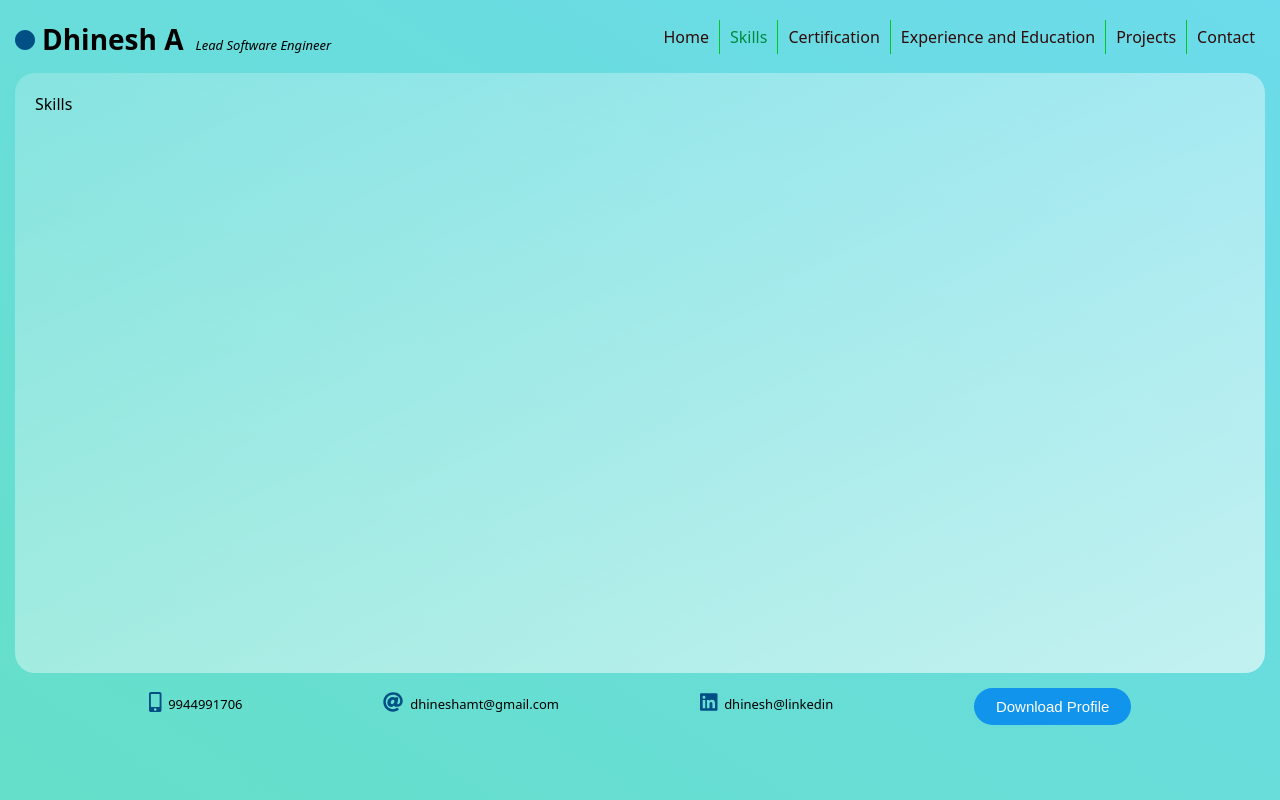
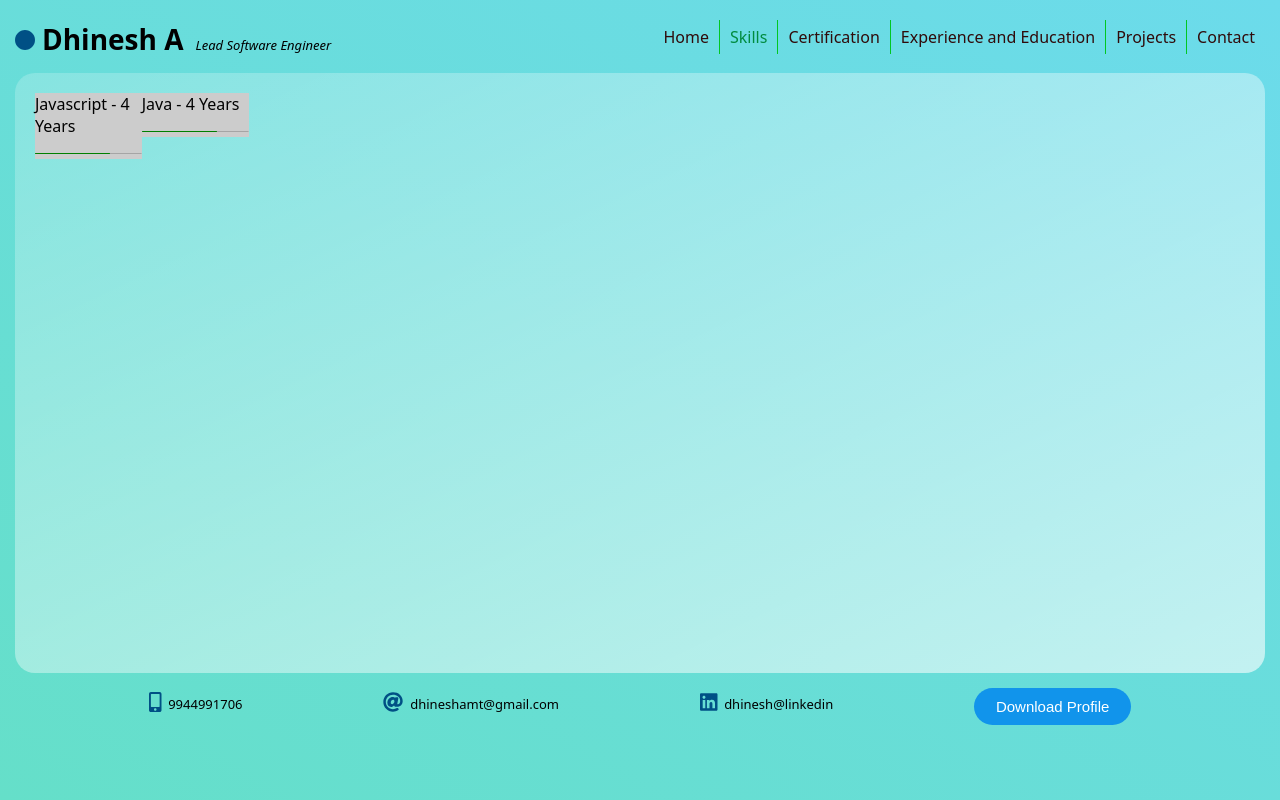
Before and after one commit to Dhineshamt/profile_website, a React (Create React App) app: page /skills in a window 1280 px wide. Built offline with nearby package versions, Linux system fonts and the light colour scheme.

Commit message:
Adding progress bar for skills

```diff
--- a/package.json
+++ b/package.json
@@ -12,6 +12,7 @@
     "@testing-library/user-event": "^13.5.0",
     "history": "^5.2.0",
     "latest": "^0.2.0",
+    "rc-progress": "^3.2.4",
     "react": "^17.0.2",
     "react-dom": "^17.0.2",
     "react-router": "6.2.1",
--- a/src/components/Skills.js
+++ b/src/components/Skills.js
@@ -1,5 +1,21 @@
+import { Line, Circle } from 'rc-progress';
+import { Fragment } from 'react';
+
 export const Skills = () => {
     return (
-        <div>Skills</div>
+        <div className='skills-table'>
+
+            <div className='skills-table-row'>
+                <div className='skills-table-col'>
+                    Javascript - 4 Years
+                    <Line percent="70" strokeWidth="1" strokeColor="green" trailWidth="0.5" trailColor="grey" />
+                </div>
+
+                <div className='skills-table-col'>
+                    Java - 4 Years
+                    <Line percent="70" strokeWidth="1" strokeColor="green" trailWidth="0.5" trailColor="grey" />
+                </div>
+            </div>
+        </div>
     )
 }
--- a/src/style/index.scss
+++ b/src/style/index.scss
@@ -4,4 +4,5 @@
 @import './home.scss';
 @import './footer.scss';
 @import './certification.scss';
+@import './skills.scss';
 @import './media.scss';
--- /dev/null
+++ b/src/style/skills.scss
@@ -0,0 +1,28 @@
+.skills-container {
+    display: flex;
+    flex-direction: row;
+}
+
+container-width {
+    width: 50%;
+}
+
+.skill-table {
+  display: table;
+  width: 100%;
+  background-color: #eee;
+  border: 1px solid #666666;
+  border-spacing: 5px;
+}
+
+.skills-table-row {
+    display: table-row;
+    width: 100%;
+    clear: both;
+  }
+  .skills-table-col {
+    float: left; /* fix for  buggy browsers */
+    display: table-column;
+    width: 45%;
+    background-color: #ccc;
+  }
```
